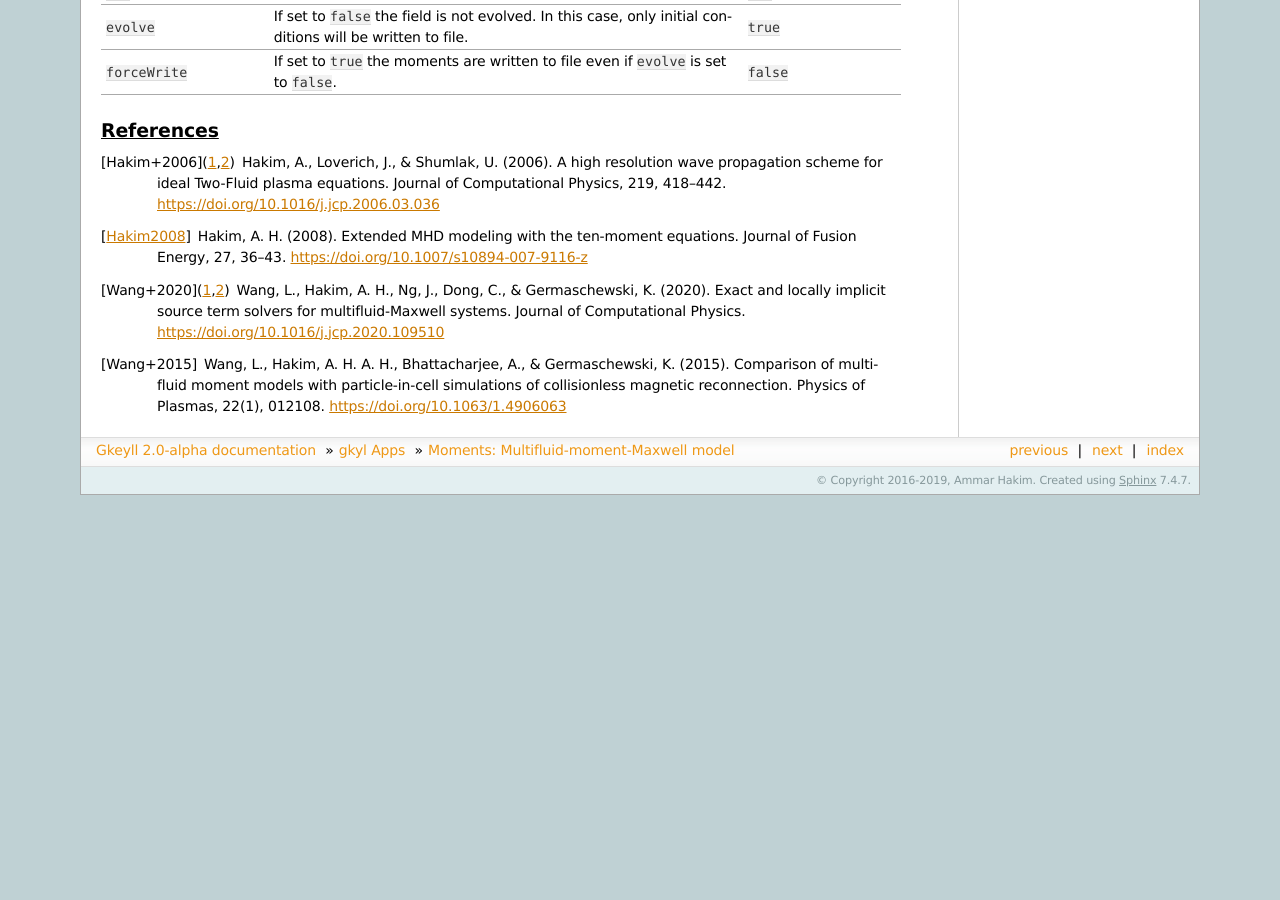
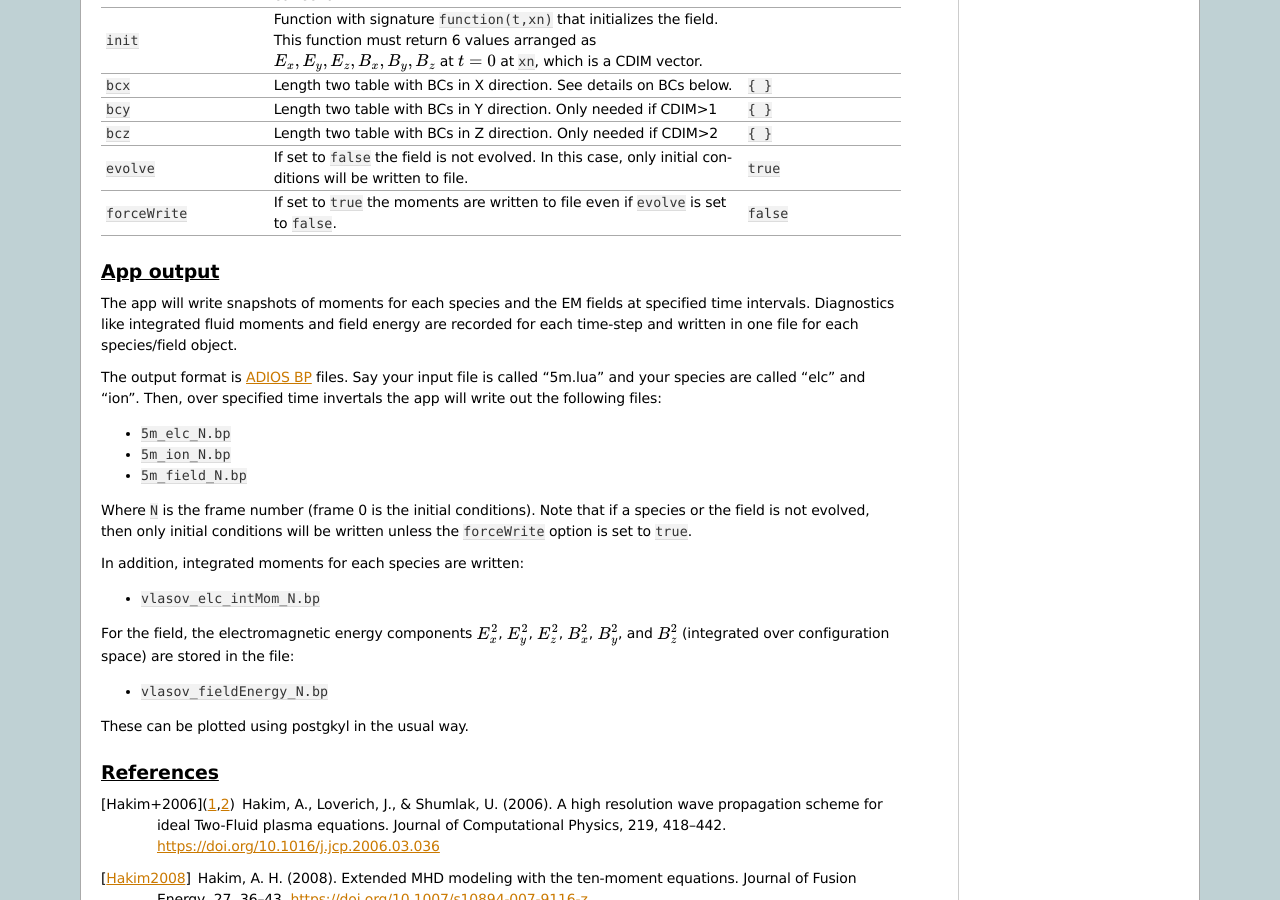
Before and after one commit to ammarhakim/gkyl-doc, a Sphinx documentation site: the page built from source/gkyl/App/Moment/Moments.rst, in a window 1280 px wide and 900 px high, scrolled down 3387 px. Built offline with Sphinx 7.4.7, drawn with Linux system fonts in a browser that asks for light colours; pages that are not in the unit, such as notebooks, are missing from menus; before the commit the page ends 3882 px from its top, so only the background shows below that; some of the changed text lies outside the part shown.

Commit message:
Moments app: output

```diff
--- a/source/gkyl/App/Moment/Moments.rst
+++ b/source/gkyl/App/Moment/Moments.rst
@@ -24,6 +24,8 @@ This App solves the hyperbolic and source parts parts of the coupled system sepa
 * Ignoring sources, the homogeneous equations of the fluid moments and electromagneic fields are solved separately using a high-resolution wave-propagation finite-volume method described in [Hakim+2006]_. The main time-step size constraint comes from the speed of light.
 
 * The sources are evolved using a locally implicit, time-centered solver to step over the constraining scales like the Debye length and plasma frequency, etc. See :ref:`devFluidSrc` or [Wang+2020]_ for more details.
+
+* Additonial sources can be added if needed, for example, for the ten-moment model, we may apply the closure to relax the pressure tensor towards a scalar pressure (see [Wang+2015]_).
 
 * We then apply an Strang-type operator-splitting sequence to combine the hyperbolic and source parts to achive second-order accuracy in time:
 
@@ -253,6 +259,44 @@ Electromagnetic field parameters
        set to ``false``.
      - ``false``
 
+
+App output
+----------
+
+The app will write snapshots of moments for each species and the EM
+fields at specified time intervals. Diagnostics like integrated fluid
+moments and field energy are recorded for each time-step and written
+in one file for each species/field object.
+
+The output format is `ADIOS BP
+<https://www.olcf.ornl.gov/center-projects/adios/>`_ files. Say your
+input file is called "5m.lua" and your species are called "elc"
+and "ion". Then, over specified time invertals the app will write out
+the following files:
+
+- ``5m_elc_N.bp``
+- ``5m_ion_N.bp``
+- ``5m_field_N.bp``
+
+Where ``N`` is the frame number (frame 0 is the initial
+conditions). Note that if a species or the field is not evolved, then
+only initial conditions will be written unless the ``forceWrite`` option
+is set to ``true``.
+
+In addition, integrated moments for each species are
+written:
+
+- ``vlasov_elc_intMom_N.bp``
+
+For the field, the electromagnetic energy components :math:`E_x^2`,
+:math:`E_y^2`, :math:`E_z^2`, :math:`B_x^2`, :math:`B_y^2`, and
+:math:`B_z^2` (integrated over configuration space) are stored in the
+file:
+
+- ``vlasov_fieldEnergy_N.bp``
+
+These can be plotted using postgkyl in the usual way.
+
 References
 ----------
 
```
Also changed, not shown: other parts of source/gkyl/App/Moment/Moments.rst (+4 -0 lines).
